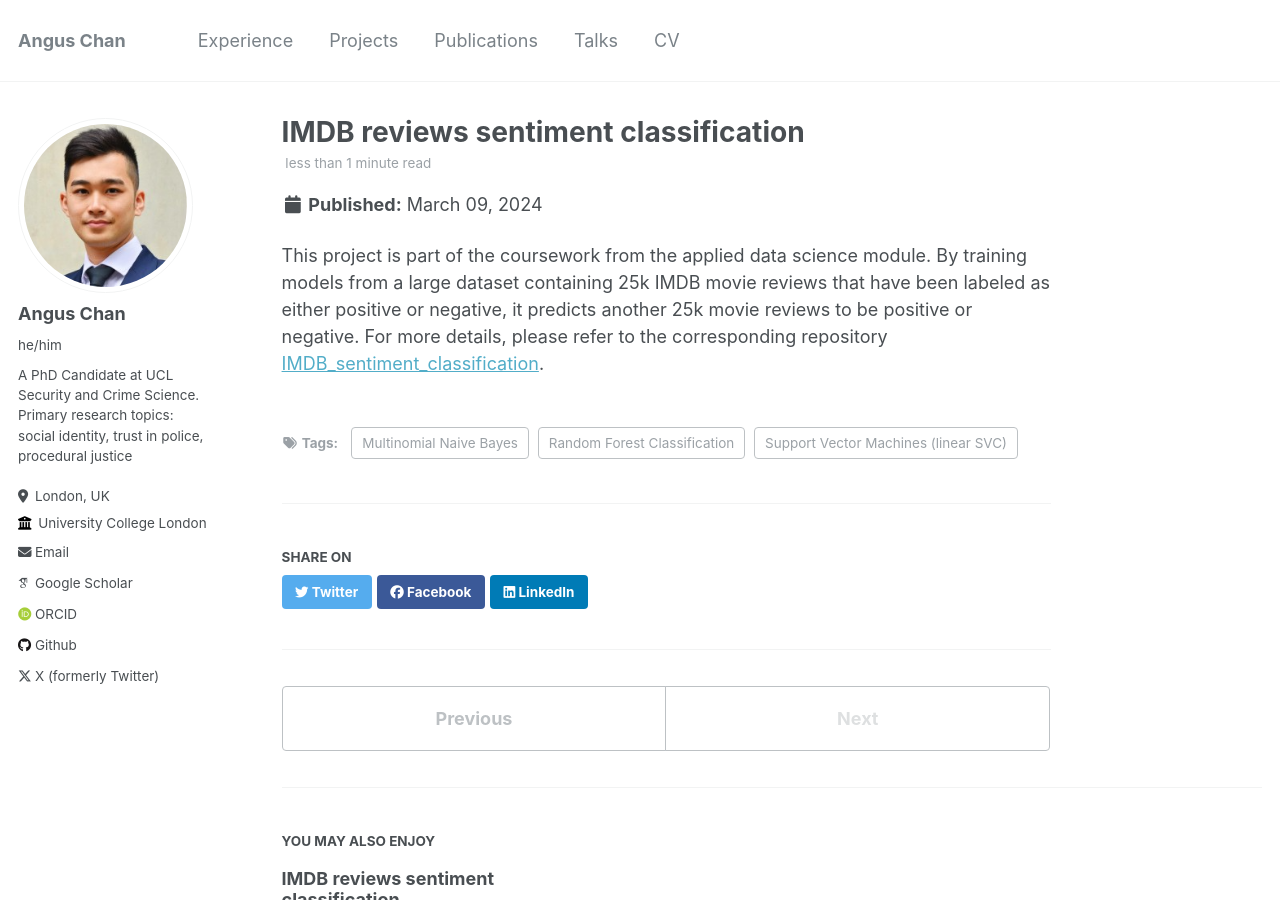
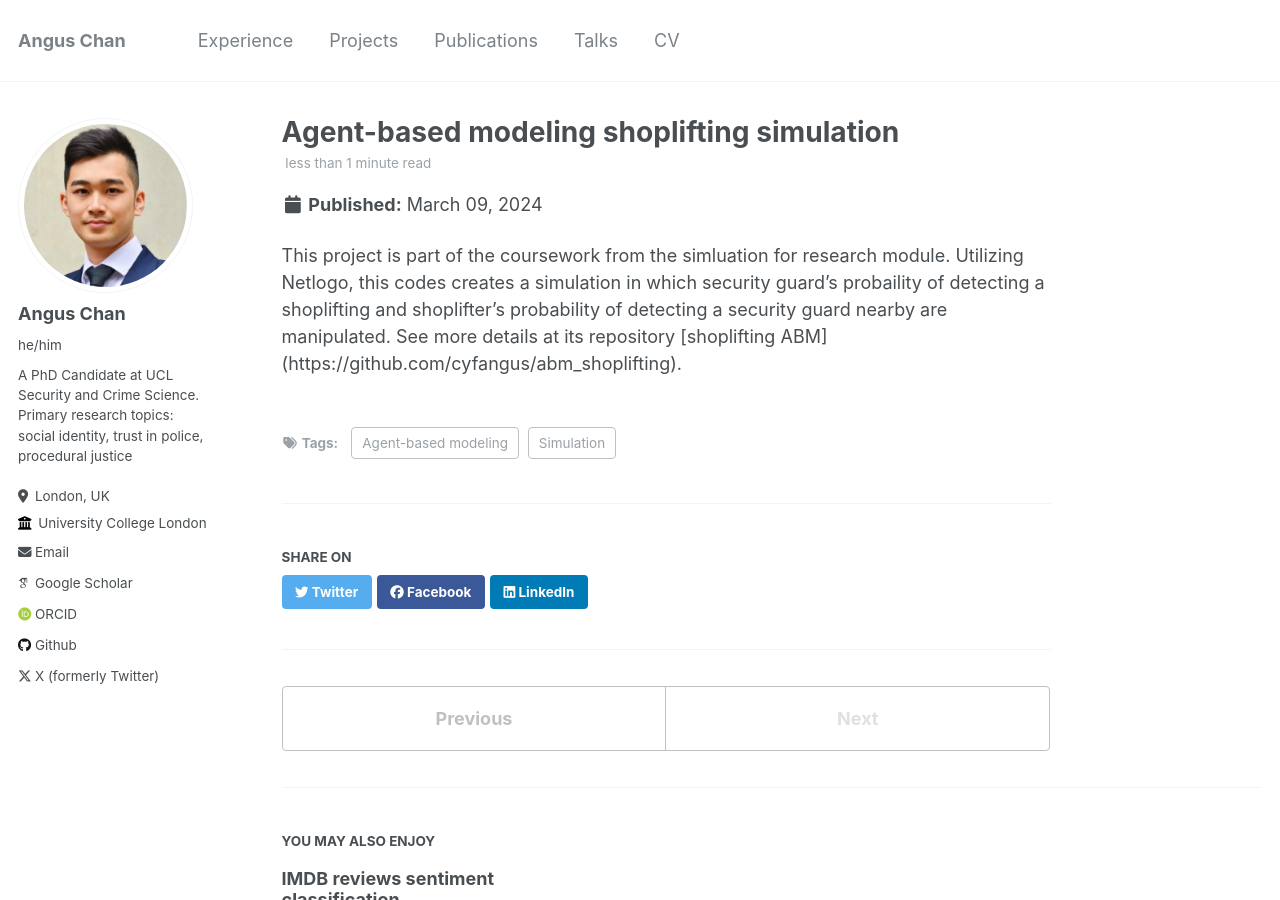
Before and after one commit to cyfangus/cyfangus.github.io, a Jekyll site: the page built from _posts/2024-04-12-shoplifting-abm.md, in a window 1280 px wide and 900 px high. Built offline with Jekyll 4.4.1, drawn with Linux system fonts in a browser that asks for light colours; some web fonts are replaced.

Commit message:
Update 2024-04-12-shoplifting-abm.md

```diff
--- a/_posts/2024-04-12-shoplifting-abm.md
+++ b/_posts/2024-04-12-shoplifting-abm.md
@@ -1,11 +1,10 @@
 ---
-title: 'IMDB reviews sentiment classification'
+title: 'Agent-based modeling shoplifting simulation '
 date: 2024-03-09
-permalink: /posts/2024/03/IMDB-review/
+permalink: /posts/2024/03/shoplifting-abm/
 tags:
-  - Multinomial Naive Bayes
-  - Support Vector Machines (linear SVC)
-  - Random Forest Classification
+  - Agent-based modeling
+  - Simulation
 ---
 
-This project is part of the coursework from the applied data science module. By training models from a large dataset containing 25k IMDB movie reviews that have been labeled as either positive or negative, it predicts another 25k movie reviews to be positive or negative. For more details, please refer to the corresponding repository [IMDB_sentiment_classification](https://github.com/cyfangus/IMDB_sentiment_classification).
+This project is part of the coursework from the simluation for research module. Utilizing Netlogo, this codes creates a simulation in which security guard's probaility of detecting a shoplifting and shoplifter's probability of detecting a security guard nearby are manipulated. See more details at its repository [shoplifting ABM] (https://github.com/cyfangus/abm_shoplifting).
```
